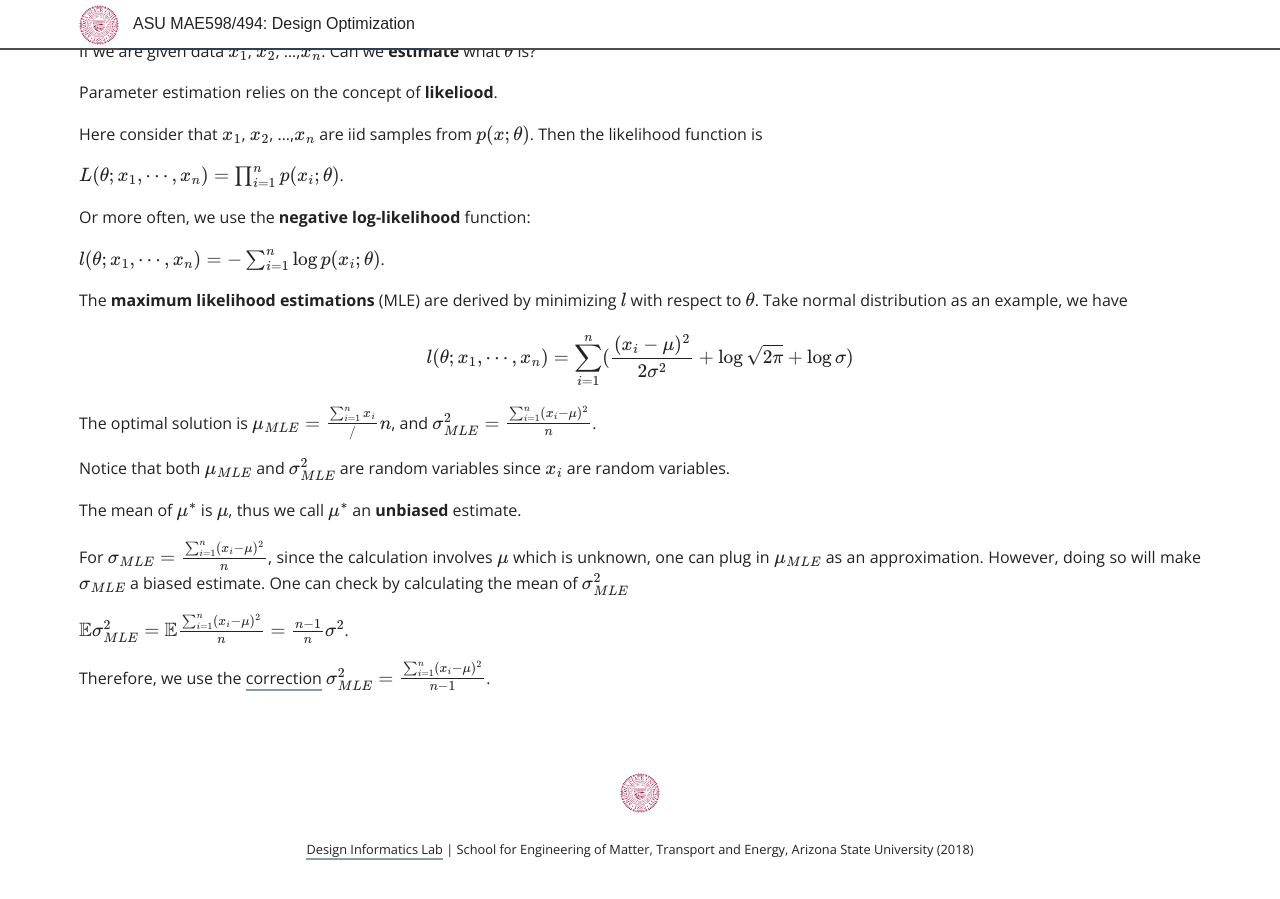
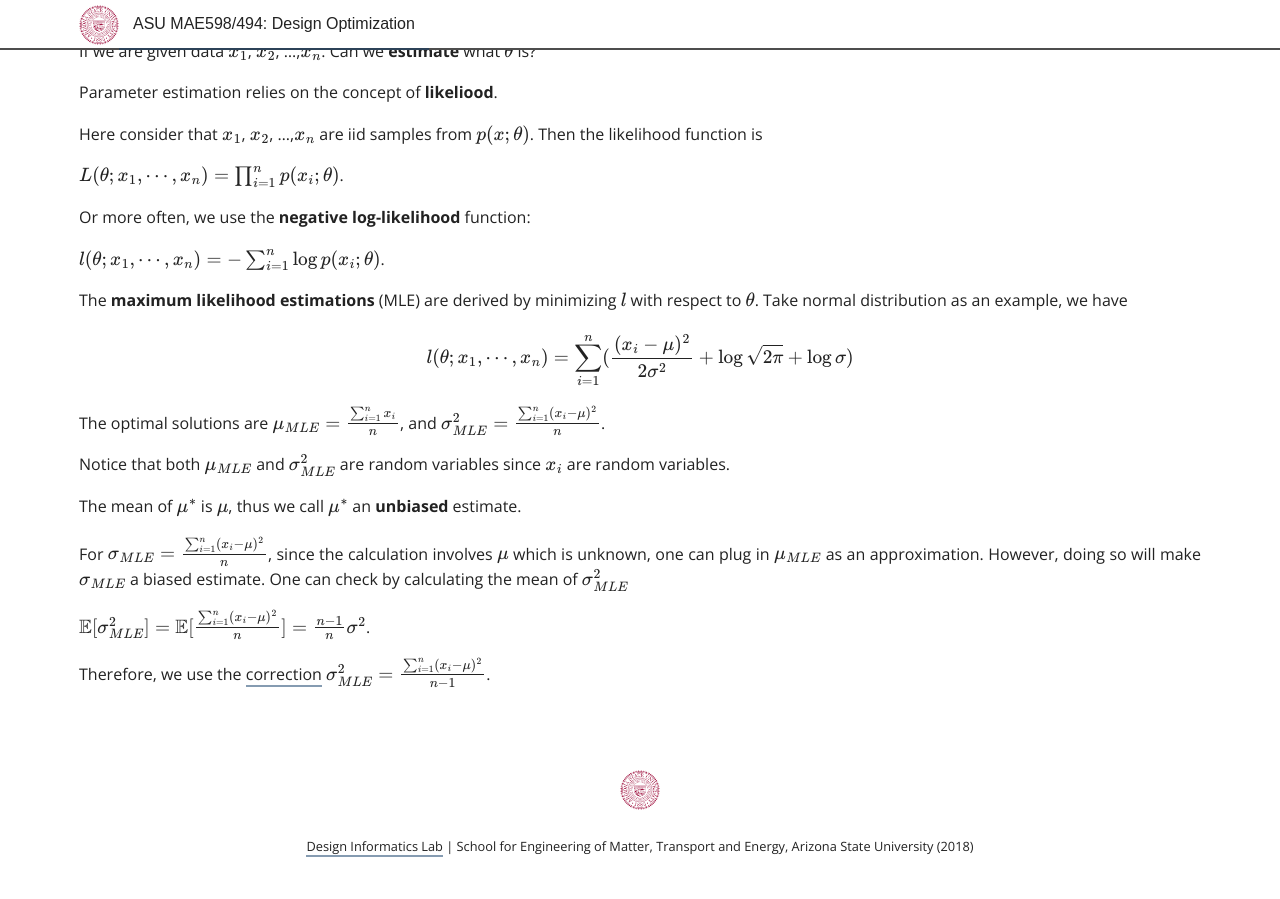
Before and after one commit to DesignInformaticsLab/DesignInformaticsLab.github.io, a Jekyll site: the page built from _posts/teaching/designopt/2017-09-17-designopt-probability-review.md, in a window 1280 px wide and 900 px high, scrolled down 3352 px. Built offline with Jekyll 4.4.1, drawn with Linux system fonts in a browser that asks for light colours; some web fonts are replaced; formulas are drawn with MathJax 3; some of the changed text lies outside the part shown.

```diff
--- a/_posts/teaching/designopt/2017-09-17-designopt-probability-review.md
+++ b/_posts/teaching/designopt/2017-09-17-designopt-probability-review.md
@@ -183,7 +183,7 @@
 
 $$l(\theta; x_1,\cdots,x_n) = \sum_{i=1}^n (\frac{(x_i-\mu)^2}{2\sigma^2} + \log \sqrt{2\pi} + \log\sigma)$$
 
-The optimal solution is $$\mu_{MLE} = \frac{\sum_{i=1}^n x_i}/n $$, and $$\sigma_{MLE}^2 = \frac{\sum_{i=1}^n (x_i-\mu)^2}{n} $$.
+The optimal solutions are $$\mu_{MLE} = \frac{\sum_{i=1}^n x_i}{n} $$, and $$\sigma_{MLE}^2 = \frac{\sum_{i=1}^n (x_i-\mu)^2}{n} $$.
 
 Notice that both $$\mu_{MLE}$$ and $$\sigma_{MLE}^2$$ are random variables since $$x_i$$ are random variables.
 
@@ -193,6 +193,6 @@
 plug in $$\mu_{MLE}$$ as an approximation. However, doing so will make $$\sigma_{MLE}$$ a biased estimate. One can check by calculating
 the mean of $$\sigma_{MLE}^2$$
 
-$$\mathbb{E}\sigma_{MLE}^2 = \mathbb{E}\frac{\sum_{i=1}^n (x_i-\mu)^2}{n} = \frac{n-1}{n} \sigma^2$$.
+$$\mathbb{E}[\sigma_{MLE}^2] = \mathbb{E}[\frac{\sum_{i=1}^n (x_i-\mu)^2}{n}] = \frac{n-1}{n} \sigma^2$$.
 
 Therefore, we use the [correction](https://en.wikipedia.org/wiki/Bessel%27s_correction) $$\sigma_{MLE}^2 = \frac{\sum_{i=1}^n (x_i-\mu)^2}{n-1}$$.
```
Also changed, not shown: other parts of _posts/teaching/designopt/2017-09-17-designopt-probability-review.md (+1 -1 lines), _posts/teaching/designopt/2017-09-20-designopt-hw3.md (+2 -2 lines), 1 other file.
